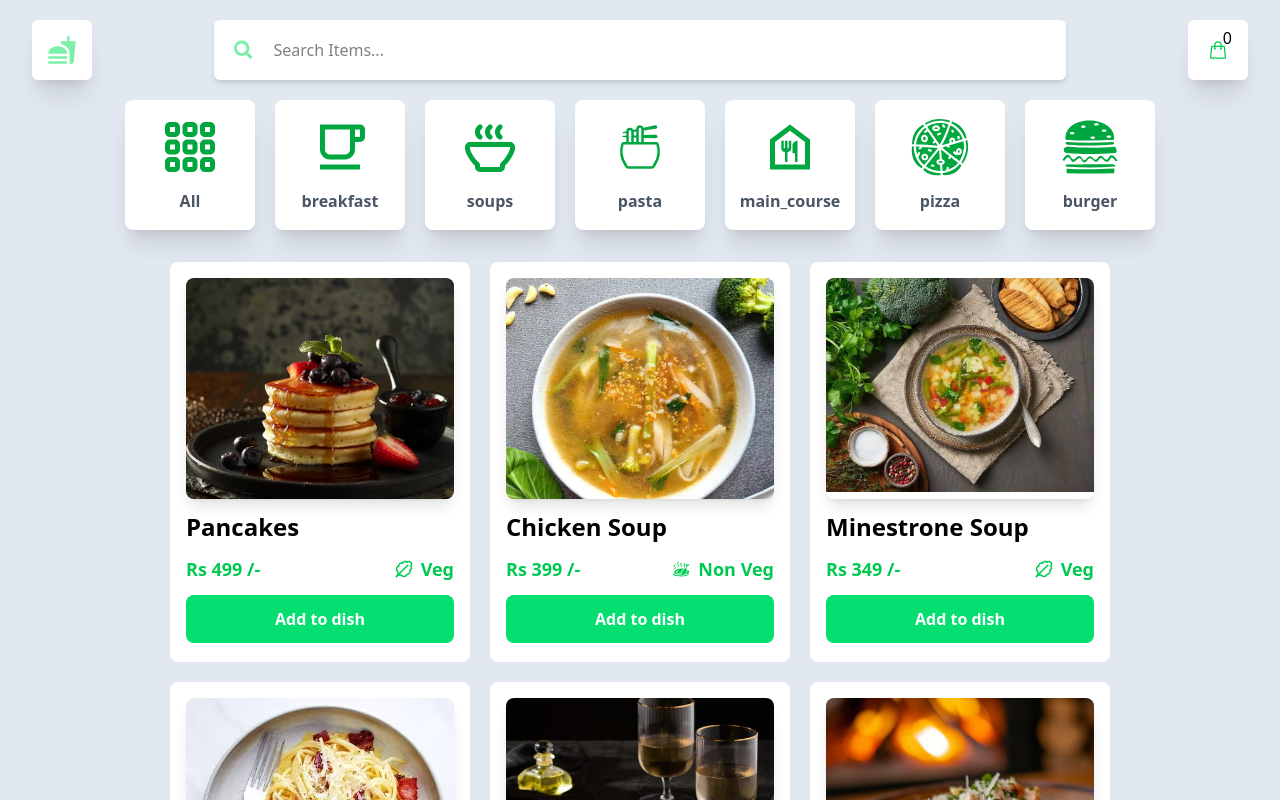
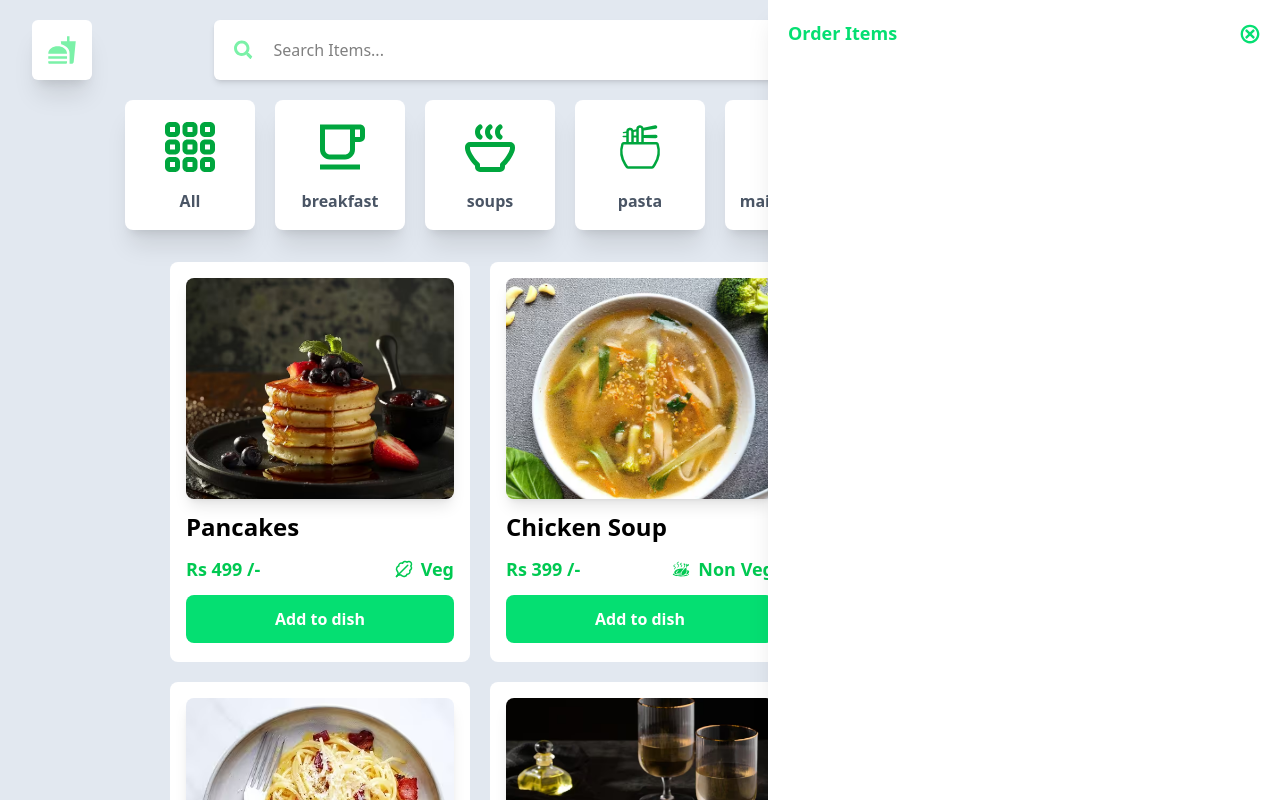
Before and after one commit to VirajBhagat/bigfood, a React (Vite) app: page / in a window 1280 px wide. Shown: the top 800 px of the page. Built offline with nearby package versions, Linux system fonts and the light colour scheme.

Commit message:
navbar UI set

```diff
--- a/src/pages/Home.jsx
+++ b/src/pages/Home.jsx
@@ -4,6 +4,7 @@ import Categories from '../components/Category'
 import Card from '../components/Card'
 import { food_items } from '../server_manager/food'
 import { dataContext } from '../context/UserContext'
+import { GiCancel } from "react-icons/gi";
 
 function Home() {
   let {category, setCategory, input} = useContext(dataContext)
@@ -59,11 +60,12 @@ function Home() {
         }
       </div>
 
-      {/* <div className='w-[40vw] h-[100%] fixed top-0 right-0 bg-white shadow-xl'>
-        <header>
-
+      <div className='p-5 w-[40vw] h-[100%] fixed top-0 right-0 bg-white shadow-xl'>
+        <header className='w-[100%] flex justify-between items-center'>
+          <span className='text-green-400 text-[18px] font-semibold'>Order Items</span>
+          <GiCancel className='w-[20px] h-[20px] text-green-400 text-[18px] font-semibold cursor-pointer hover:text-green-700' />
         </header>
-      </div> */}
+      </div>
     </div>
   )
 }
```
